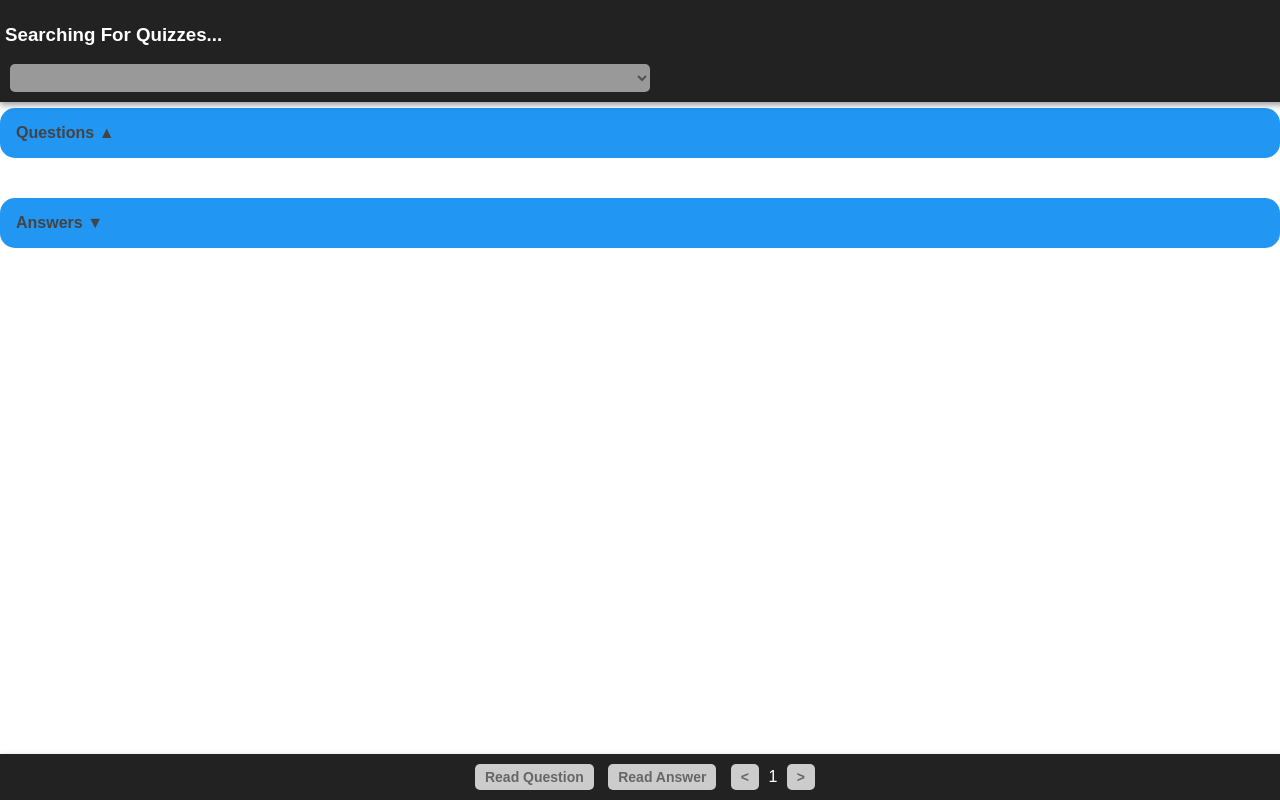
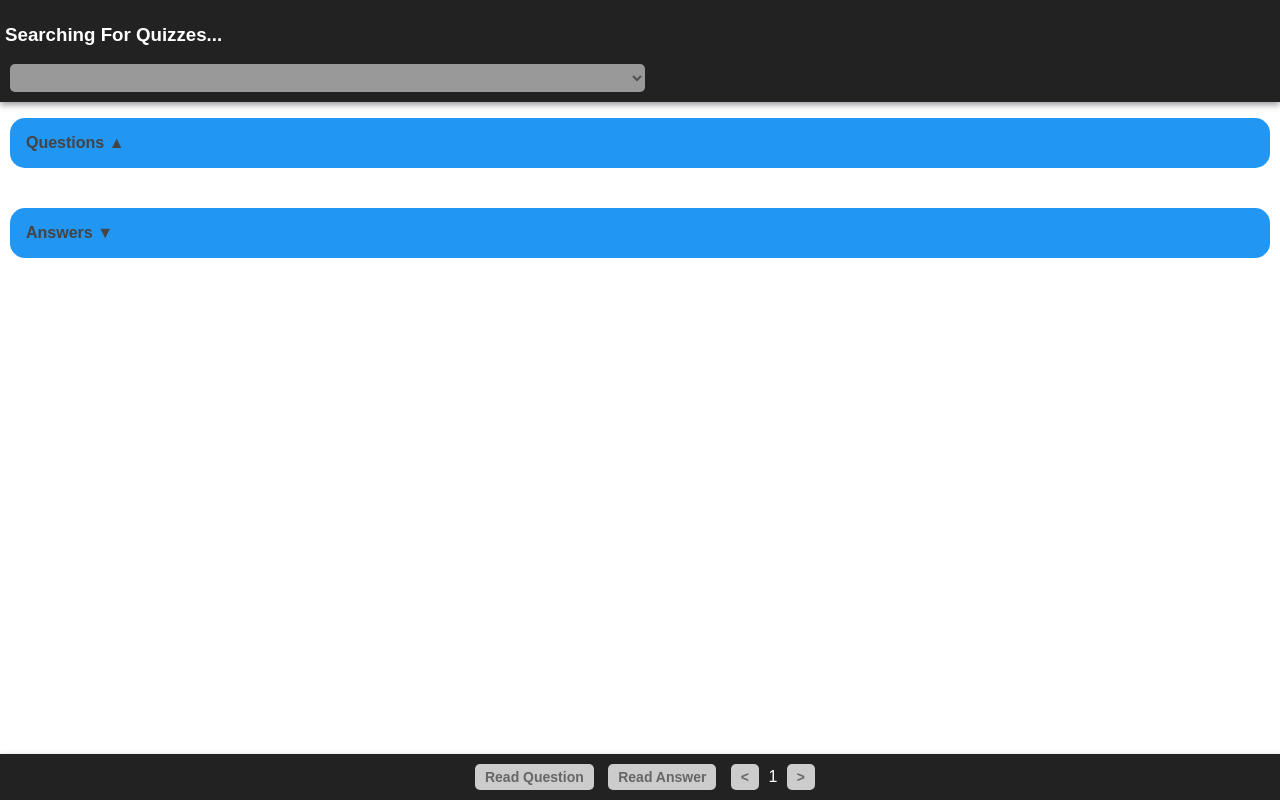
Before and after one commit to TysonJGrant/Quiz-Reader, a website: page index.html in a window 1280 px wide. Both pictures are taken after a click on the button "Questions ▼". Drawn offline with Linux system fonts and the light colour scheme; no server answers.

Commit message:
Fixed floating footer behaviour

```diff
--- a/script.js
+++ b/script.js
@@ -6,7 +6,7 @@ var dates = [];
 var current = 0;
 var disabled = false;
 var msg = new SpeechSynthesisUtterance();
-var testing = false;
+var testing = true;
 var endpoint = testing ? "http://localhost:3000" : "https://quizreader.herokuapp.com";
 
 httpGetAsync(endpoint, (links) => {
@@ -43,7 +43,6 @@ function getQuiz(pos, callback){
     current = 0;
     updateDisplay();
     document.getElementById("info").innerHTML = "Loading Quiz for " + dates[pos] + "...";
-    console.log(quizLinks[pos]);
     var xhr = new XMLHttpRequest();
     xhr.onreadystatechange = function() {
         if (xhr.readyState == 4 && xhr.status == 200)
@@ -89,10 +88,8 @@ function toggleDisabled(val){
 
 function updateName(val){
     let name = document.getElementById(val).innerHTML;
-    if(document.getElementById(val).className == 'collapsible active'){
-        console.log(document.getElementById(val).className + "..." + val)
+    if(document.getElementById(val).className == 'collapsible active')
         document.getElementById(val).innerHTML = name.substring(0, name.length-1) + "▼";
-    }
     else
         document.getElementById(val).innerHTML = name.substring(0, name.length-1) + "▲"
 }
@@ -101,7 +98,6 @@ var coll = document.getElementsByClassName("collapsible");
 var i;
 
 for (i = 0; i < coll.length; i++) {
-    console.log(i)
     coll[i].addEventListener("click", function() {
         this.classList.toggle("active");
         var content = this.nextElementSibling;
--- a/style.css
+++ b/style.css
@@ -6,7 +6,6 @@ body{
 
 .floatingHeader{
   position: sticky;
-  width: 100%;
   top: 0px;
   left: 0px;
   padding: 5px;
@@ -31,6 +30,10 @@ body{
   -webkit-box-shadow: 0 3px 6px rgba(57, 63, 72, 0.5);
 -moz-box-shadow: 0 3px 6px rgba(57, 63, 72, 0.5);
 box-shadow: 0 3px 6px rgba(57, 63, 72, 0.5);
+}
+
+.body{
+  padding: 10px;
 }
 
 /* Style the button that is used to open and close the collapsible content */
```
